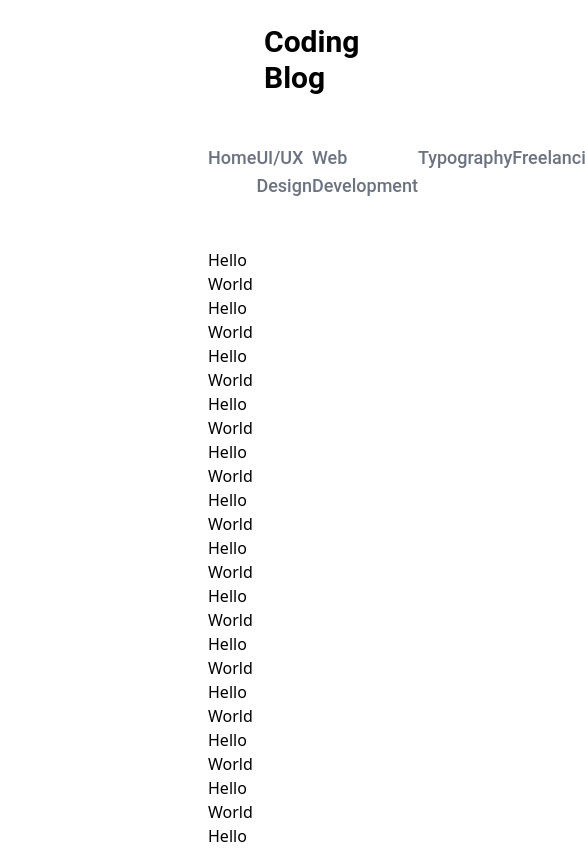
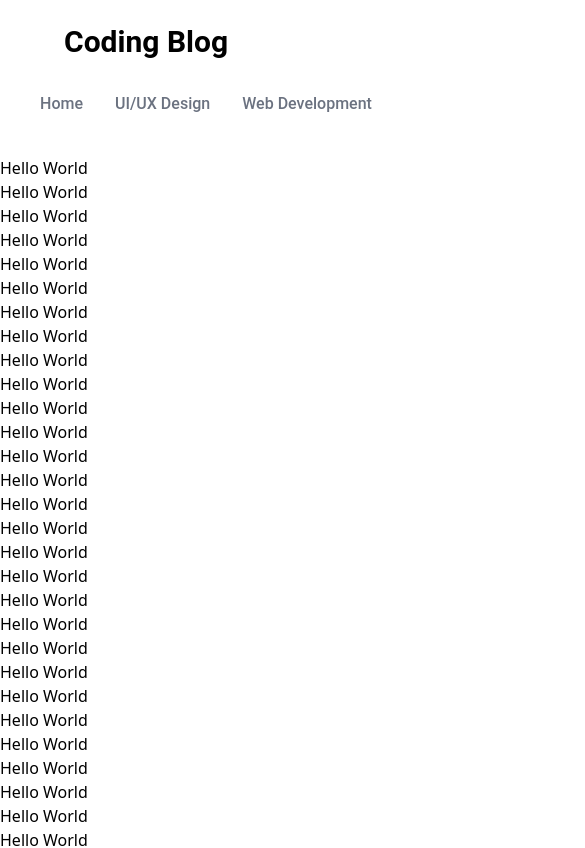
Before and after one commit to akathecoder/blog-project, a Next.js app: page / in a window 390 px wide. Shown: the top 848 px of the page, 585 px wide, since content can reach past the window. Built offline with nearby package versions, Linux system fonts and the light colour scheme.

Commit message:
Fixed Navbar Responsive

```diff
--- a/components/Footer.js
+++ b/components/Footer.js
@@ -9,7 +9,7 @@ import {
 
 function Footer() {
   return (
-    <div className="py-28 px-52 bg-background-footer">
+    <div className="py-28 lg:px-52 bg-background-footer">
       {/* Footer Links */}
       <div className="grid grid-cols-2 md:grid-cols-4 place-items-center">
         {/* Logo */}
--- a/components/Layout.js
+++ b/components/Layout.js
@@ -7,7 +7,7 @@ function Layout({ children }) {
     <div>
       <Navbar />
 
-      <div className="px-52">
+      <div className="lg:px-52">
         {children}
       </div>
 
--- a/components/Navbar.js
+++ b/components/Navbar.js
@@ -3,7 +3,7 @@ import React from "react";
 function Navbar() {
   return (
     <>
-      <header className="bg-white pt-6 align-middle -ml-2 font-display px-52">
+      <header className="bg-white pt-6 align-middle font-display xl:px-52">
         {/* Website Logo, Search & Log in Options */}
         <div className="flex justify-between">
           <h1 className="text-3xl font-semibold ml-16">
@@ -13,8 +13,8 @@ function Navbar() {
       </header>
 
       {/* Different Topics */}
-      <div className="my-6 sticky top-0 bg-white py-6 align-middle font-display font-medium px-52">
-        <ul className="flex justify-around text-lg text-gray-500 ">
+      <div className="my-6 sticky top-0 bg-white pt-2 pb-4 md:py-6 font-display font-medium lg:px-52 overflow-x-scroll break-words css-no-scrollbar">
+        <ul className="flex flex-nowrap whitespace-nowrap px-10 gap-8 lg:justify-evenly md:text-lg text-gray-500 ">
           <li>Home</li>
           <li>UI/UX Design</li>
           <li>Web Development</li>
--- a/styles/globals.css
+++ b/styles/globals.css
@@ -5,3 +5,13 @@
 @import url("https://fonts.googleapis.com/css2?family=Montserrat:ital,wght@0,100;0,200;0,300;0,400;0,500;0,600;0,700;0,800;0,900;1,100;1,200;1,300;1,400;1,500;1,600;1,700;1,800;1,900&display=swap");
 
 @import url("https://fonts.googleapis.com/css2?family=Roboto:ital,wght@0,100;0,300;0,400;0,500;0,700;0,900;1,100;1,300;1,400;1,500;1,700;1,900&display=swap");
+
+/* Chrome, Safari and Opera */
+.css-no-scrollbar::-webkit-scrollbar {
+  display: none;
+}
+
+.css-no-scrollbar {
+  -ms-overflow-style: none; /* IE and Edge */
+  scrollbar-width: none; /* Firefox */
+}
```
